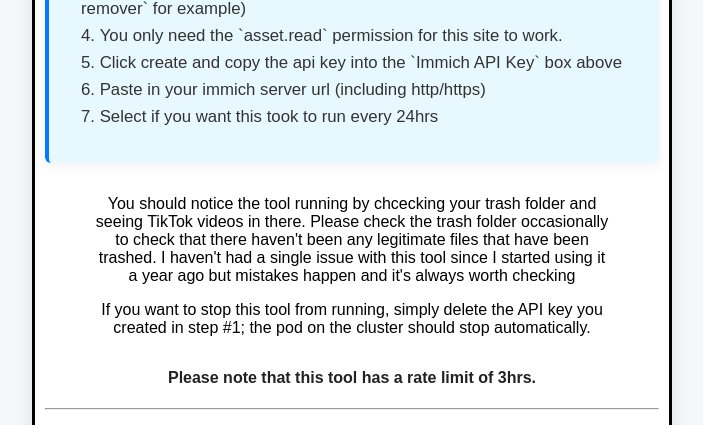
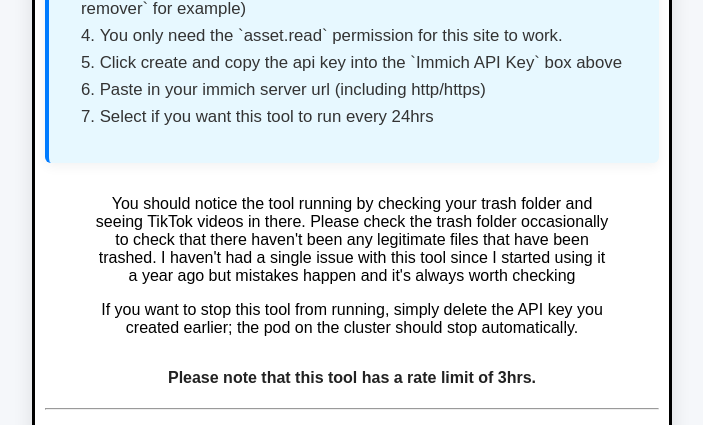
Before and after one commit to alyssaholland99/immich-tiktok-remover-web, a Flask app: page / in a window 1280 px wide. Shown: the part 759-1184 px from the top of the page, without its empty margins (288-991 px from the left). Run offline with Flask 2, Linux system fonts and the light colour scheme.

Commit message:
Spelling

```diff
--- a/site/templates/index.html
+++ b/site/templates/index.html
@@ -43,13 +43,13 @@
                 <li>You only need the `asset.read` permission for this site to work.</li>
                 <li>Click create and copy the api key into the `Immich API Key` box above</li>
                 <li>Paste in your immich server url (including http/https)</li>
-                <li>Select if you want this took to run every 24hrs</li>
+                <li>Select if you want this tool to run every 24hrs</li>
             </ol>
 
-            <p>You should notice the tool running by chcecking your trash folder and seeing TikTok videos in there. Please check the trash folder occasionally to check that there haven't been any legitimate files that have been trashed.
+            <p>You should notice the tool running by checking your trash folder and seeing TikTok videos in there. Please check the trash folder occasionally to check that there haven't been any legitimate files that have been trashed.
                 I haven't had a single issue with this tool since I started using it a year ago but mistakes happen and it's always worth checking</p>
 
-            <p>If you want to stop this tool from running, simply delete the API key you created in step #1; the pod on the cluster should stop automatically.</p>
+            <p>If you want to stop this tool from running, simply delete the API key you created earlier; the pod on the cluster should stop automatically.</p>
 
             <h4>Please note that this tool has a rate limit of 3hrs.</h4>
         <hr>
```
